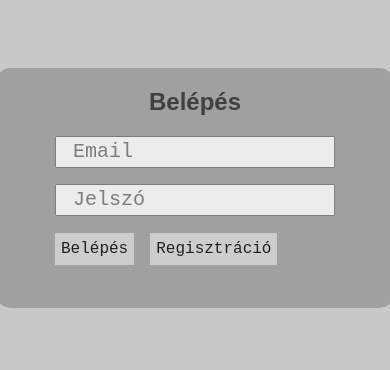
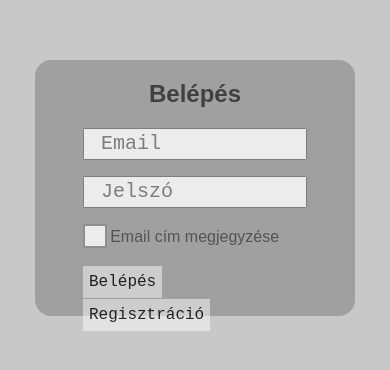
Before and after one commit to SipiZork/first-todo-list, a React (Create React App) app: page /login in a window 390 px wide. Shown: the part 234-604 px from the top of the page. Built offline with nearby package versions, Linux system fonts and the light colour scheme; no server answers; what re-base would draw is missing.

Commit message:
email remember register back

```diff
--- a/src/components/Login.js
+++ b/src/components/Login.js
@@ -13,16 +13,21 @@ class Login extends Component {
       title: "",
       msg: ""
     },
-    emailRemember: false
+    emailRemember: false,
+    checkedEamil: false,
   }
 
   componentDidMount(){
+    const email = localStorage.getItem("emailRemember");
     if(this.props.match.path === "/register") {
       this.setState({ register: true });
     } else if(this.props.match.path === "/login") {
       this.setState({ register: false });
     } else {
       this.props.moveUrlTo("/login");
+    }
+    if(email && email !== null) {
+      this.setState({ checkedEamil: true });
     }
   }
 
@@ -66,7 +71,18 @@ class Login extends Component {
   }
 
   setLocalStorage = email => {
-    localStorage.setItem("emailRemember", email);
+
+    const { checkedEamil } = this.state;
+    if(checkedEamil === true){
+      console.log("Email remember");
+      localStorage.setItem("emailRemember", email);
+    } else {
+      const email = localStorage.getItem("emailRemember");
+      console.log("Email forget");
+      if(email && email !== null) {
+        localStorage.removeItem("emailRemember");
+      }
+    }
   }
 
   logInUser = e => {
@@ -101,6 +117,19 @@ class Login extends Component {
     }
   }
 
+  changeCheckedEmail = () => {
+    this.setState({ checkedEamil: !this.state.checkedEamil }, () => {
+      console.log(this.state.checkedEamil);
+    });
+  }
+
+  backToLogin = () => {
+    console.log("vissza login");
+    this.setState({ register: false}, () => {
+      this.props.moveUrlTo("/login");
+    });
+  }
+
   renderError = (title, msg) => {
     const popup = { ...this.state.popup };
     popup.title = title;
@@ -108,6 +137,7 @@ class Login extends Component {
     this.setState({ popup });
     this.togglePopup();
   }
+
   renderLogIn = () => {
     const { showPopup } = this.state;
     const { title,msg } = this.state.popup;
@@ -120,6 +150,22 @@ class Login extends Component {
           <form onSubmit={(e) => this.logInUser(e)}>
             <input type="text" name="email" defaultValue={email && email !== null ? email : ""} autoComplete="off" placeholder="Email" className="name"/>
             <input type="password" name="password" autoComplete="off" placeholder="Jelszó" className="password"/>
+            <div className="email-wrapper">
+              <input
+                type="checkbox"
+                className="toggler"
+                name="email-toggler"
+                checked={this.state.checkedEamil === true ? "chcecked" : ""}
+                onClick={this.changeCheckedEmail}
+              />
+              <div className="email-toggler-button"></div>
+              <span
+                className="for"
+                onClick={this.changeCheckedEmail}
+              >
+                Email cím megjegyzése
+              </span>
+            </div>
             <div className="button-wrapper">
               <button type="submit">Belépés</button>
               <button type="button" onClick={(e) => this.register(e)}>Regisztráció</button>
@@ -137,6 +183,7 @@ class Login extends Component {
       <Fragment>
         {showPopup === true ? <PopUp title={title} msg={msg} togglePopup={this.togglePopup}/> : "" }
         <div className="register">
+          <div className="back" onClick={this.backToLogin}>←</div>
           <h2>Regisztráció</h2>
           <form onSubmit={(e) => this.createUser(e)}>
             <input type="text" name="email" placeholder="Email" className="name"/>
--- a/src/css/Login.css
+++ b/src/css/Login.css
@@ -1,5 +1,5 @@
 :root {
-  --login-height: 15rem;
+  --login-height: 16rem;
   --login-width: 30rem;
   --register-height: 17rem;
   --register-width: 30rem;
@@ -17,7 +17,7 @@
 .login {
   height: var(--login-height);
   width: var(--login-width);
-top: calc((100vh - var(--login-height)) / 2);
+  top: calc((100vh - var(--login-height)) / 2);
   left: calc((100vw - var(--login-width)) / 2);
 }
 
@@ -28,7 +28,7 @@ top: calc((100vh - var(--login-height)) / 2);
   left: calc((100vw - var(--register-width)) / 2);
 }
 
-.login input,
+.login input:not(.toggler),
 .register input,
 .register button,
 .button-wrapper {
@@ -41,6 +41,78 @@ top: calc((100vh - var(--login-height)) / 2);
   font-size: 1.25rem;
   padding-left: 1rem;
   opacity: 0.8;
+}
+
+.email-wrapper {
+  position: relative;
+  text-align: left;
+  width: 70%;
+  margin: 0 auto;
+  opacity: 0.8;
+}
+
+.email-wrapper:after {
+  content: "";
+  display: block;
+  clear: both;
+}
+
+.toggler{
+  position: absolute;
+  top: 0;
+  left: 0;
+  height: 1.5rem;
+  width: 1.5rem;
+  display: inline-block;
+  z-index: 3;
+  opacity: 0;
+  cursor: pointer;
+}
+
+.toggler:checked + .email-toggler-button:after {
+  content: "";
+  position: absolute;
+  top: .1rem;
+  left: .45rem;
+  height: .7rem;
+  width: .3rem;
+  border: solid rgba(0,0,0,.6);
+  border-width: 0 .15rem .15rem 0;
+  transform: rotate(45deg);
+  opacity: .8;
+}
+
+.email-toggler-button {
+  position: absolute;
+  top: 0;
+  left: 0;
+  width: 1.5rem;
+  height: 1.5rem;
+  display: inline-block;
+  z-index: 2;
+  border: 2px solid rgba(140,140,140,1);
+  background-color: rgba(255,255,255,1);
+}
+
+.for {
+  padding-left: 1.7rem;
+  line-height: 1.6rem;
+  cursor: pointer;
+}
+
+.back {
+  position: absolute;
+  height: 2.5rem;
+  width: 2.5rem;
+  top: .5rem;
+  left: 1rem;
+  font-size: 2rem;
+  line-height: 2rem;
+  cursor: pointer;
+}
+
+.back:hover {
+  color: rgba(255, 255, 255, 1);
 }
 
 .button-wrapper {
@@ -86,9 +158,9 @@ top: calc((100vh - var(--login-height)) / 2);
 
 @media only screen and (max-width: 992px) {
   :root {
-    --login-height: 15rem;
-    --login-width: 25rem;
+    --login-height: 16rem;
+    --login-width: 20rem;
     --register-height: 17rem;
-    --register-width: 25rem;
+    --register-width: 20rem;
   }
 }
```
Also changed, not shown: src/components/TodoMenu.js (+6 -1 lines).
